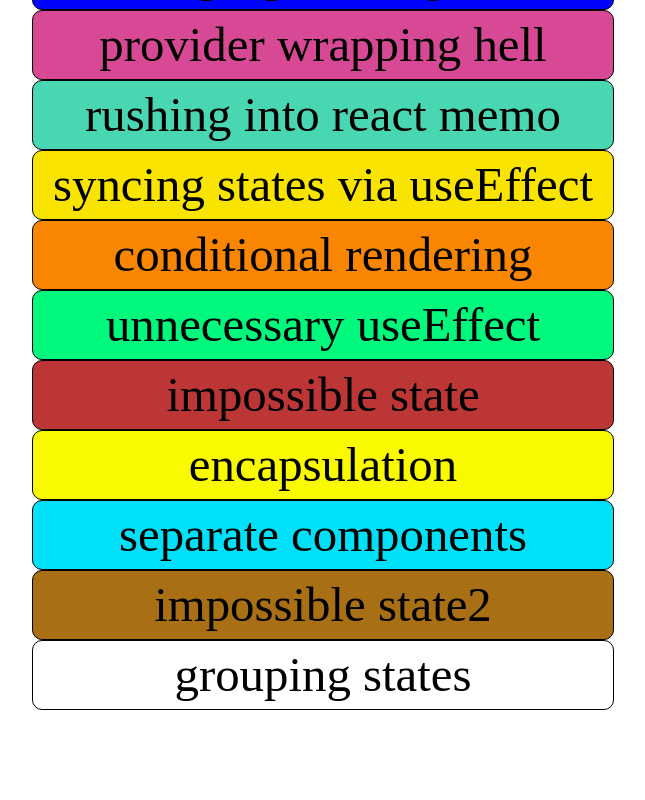
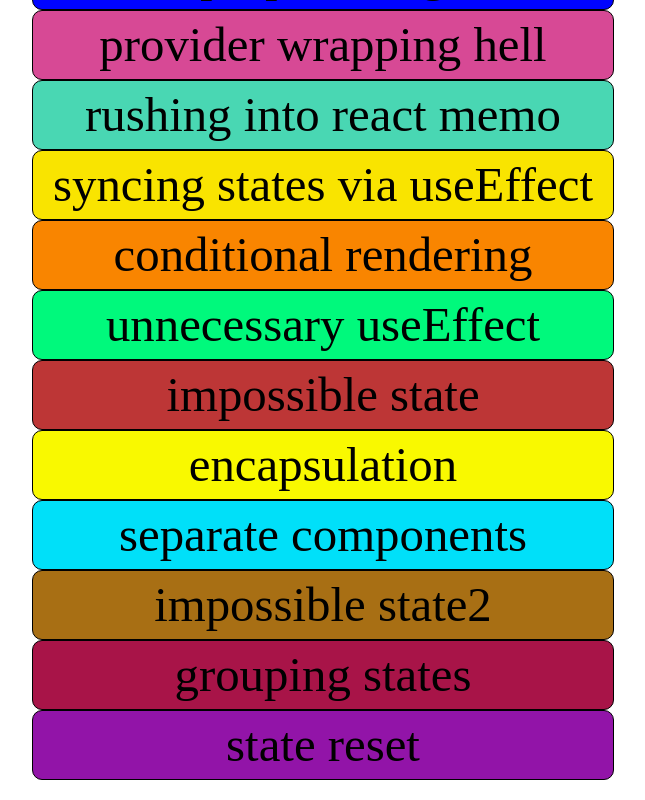
Before and after one commit to duglikespiano/reactjs-best-practice, a React (Create React App) app: page / in a window 1280 px wide. Shown: the part 360-1160 px from the top of the page, without its empty margins (317-962 px from the left). Before the commit the page ends 1090 px from the top, so only its background shows below. Built offline with nearby package versions, Linux system fonts and the light colour scheme.

Commit message:
16 - STATE RESET

```diff
--- a/src/Route.tsx
+++ b/src/Route.tsx
@@ -15,6 +15,7 @@ import Encapsulation from './components/12_encapsulation/Encapsulation';
 import SeparateComponents from './components/13_separate_components/SeparateComponents';
 import ImpossibleState2 from './components/14_impossible_state2/ImpossibleState2';
 import GroupingStates from './components/15_grouping_states/GroupingStates';
+import StateReset from './components/16_state_reset/StateReset';
 
 const router = createBrowserRouter([
 	{
@@ -98,6 +99,10 @@ const router = createBrowserRouter([
 		path: '/15_grouping_states',
 		element: <GroupingStates />,
 	},
+	{
+		path: '/16_state_reset',
+		element: <StateReset />,
+	},
 ]);
 
 export default function Route() {
--- a/src/components/0_home/Home.scss
+++ b/src/components/0_home/Home.scss
@@ -59,5 +59,11 @@
 		&:nth-of-type(14) {
 			background-color: rgb(168, 111, 20);
 		}
+		&:nth-of-type(15) {
+			background-color: rgb(168, 20, 72);
+		}
+		&:nth-of-type(16) {
+			background-color: rgb(146, 20, 168);
+		}
 	}
 }
--- a/src/components/0_home/componentsInfo.ts
+++ b/src/components/0_home/componentsInfo.ts
@@ -74,4 +74,9 @@ export const componentsInfo = [
 		name: 'grouping states',
 		path: '/15_grouping_states',
 	},
+	{
+		id: 16,
+		name: 'state reset',
+		path: '/16_state_reset',
+	},
 ];
--- a/src/components/15_grouping_states/GroupingStates.tsx
+++ b/src/components/15_grouping_states/GroupingStates.tsx
@@ -18,6 +18,8 @@ export default function GroupingStates() {
 			onPointerMove={(event) => {
 				setPosition({ x: event.clientX, y: event.clientY });
 			}}
-		></div>
+		>
+			{position.x}
+		</div>
 	);
 }
--- /dev/null
+++ b/src/components/16_state_reset/StateReset.tsx
@@ -0,0 +1,18 @@
+import { useState } from 'react';
+
+export default function StateReset() {
+	// The component detects key of input and if it changes, the component is going to be re-mounted
+
+	const [key, setKey] = useState(0);
+
+	const resetState = () => {
+		setKey(Math.random());
+	};
+
+	return (
+		<div>
+			<input type="text" key={key} />
+			<button onClick={resetState}>Reset State</button>
+		</div>
+	);
+}
```
